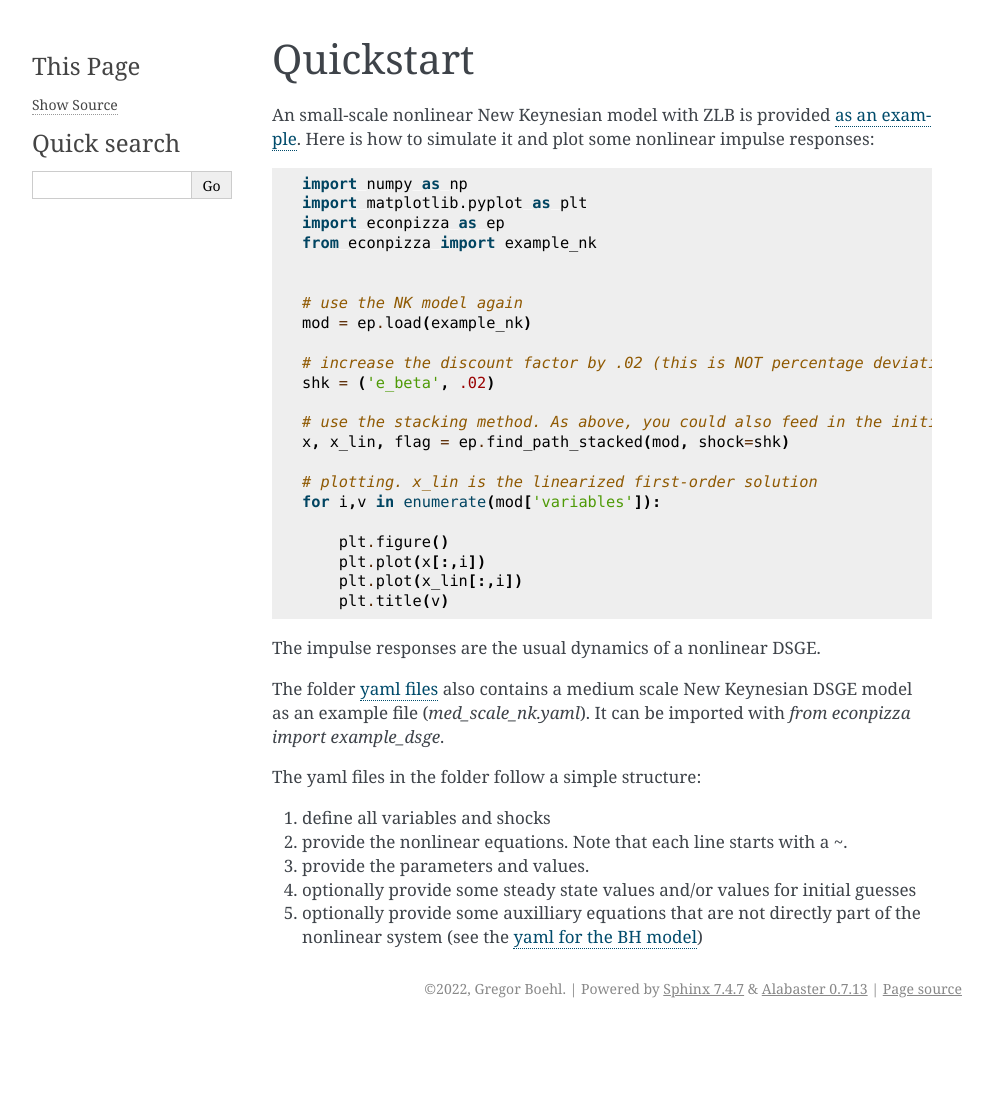
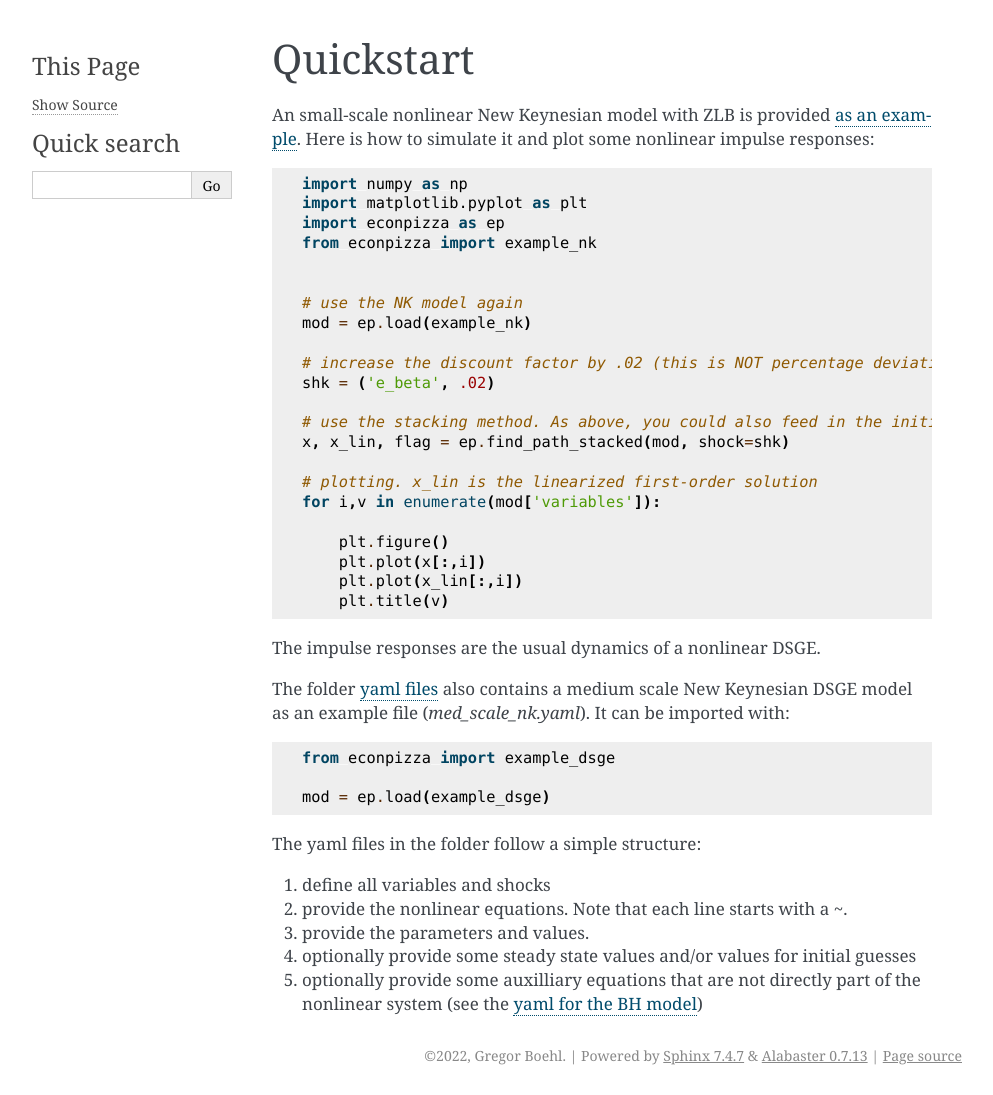
Before and after one commit to gboehl/econpizza, a Sphinx documentation site: the page built from docs/tutorial.rst, in a window 1280 px wide. Shown: the whole page, without its empty margins (148-1141 px from the left). Built offline with Sphinx 7.4.7, drawn with Linux system fonts in a browser that asks for light colours; before the commit the page ends 1028 px from its top, so only the background shows below that.

Commit message:
Update tutorial.rst

```diff
--- a/docs/tutorial.rst
+++ b/docs/tutorial.rst
@@ -32,7 +32,13 @@ An small-scale nonlinear New Keynesian model with ZLB is provided `as an example
 
 The impulse responses are the usual dynamics of a nonlinear DSGE.
 
-The folder `yaml files <https://github.com/gboehl/econpizza/tree/master/econpizza/examples>`_ also contains a medium scale New Keynesian DSGE model as an example file (`med_scale_nk.yaml`). It can be imported with `from econpizza import example_dsge`.
+The folder `yaml files <https://github.com/gboehl/econpizza/tree/master/econpizza/examples>`_ also contains a medium scale New Keynesian DSGE model as an example file (`med_scale_nk.yaml`). It can be imported with:
+
+.. code-block:: python
+
+    from econpizza import example_dsge
+
+    mod = ep.load(example_dsge)
 
 The yaml files in the folder follow a simple structure:
 
```
